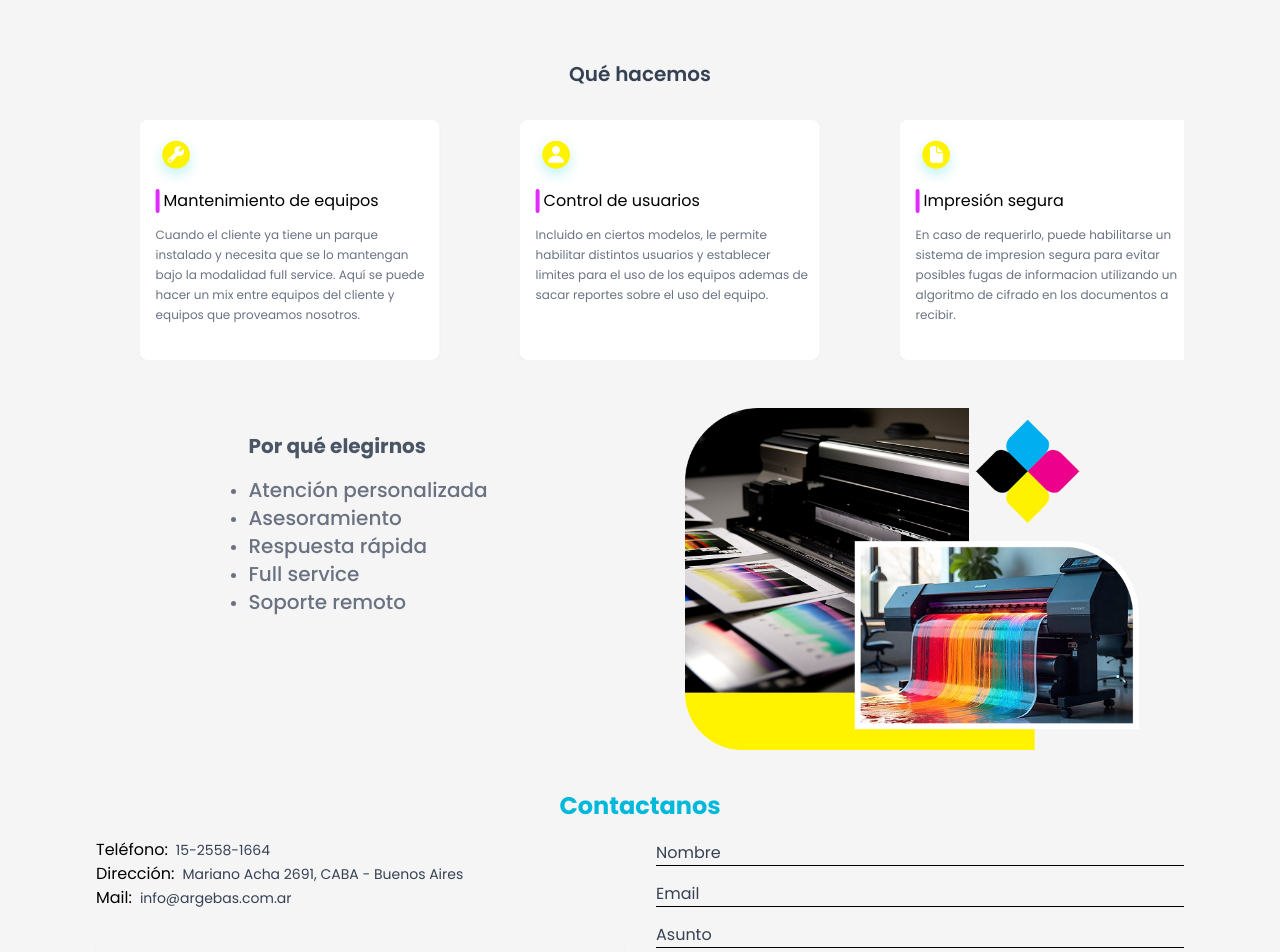
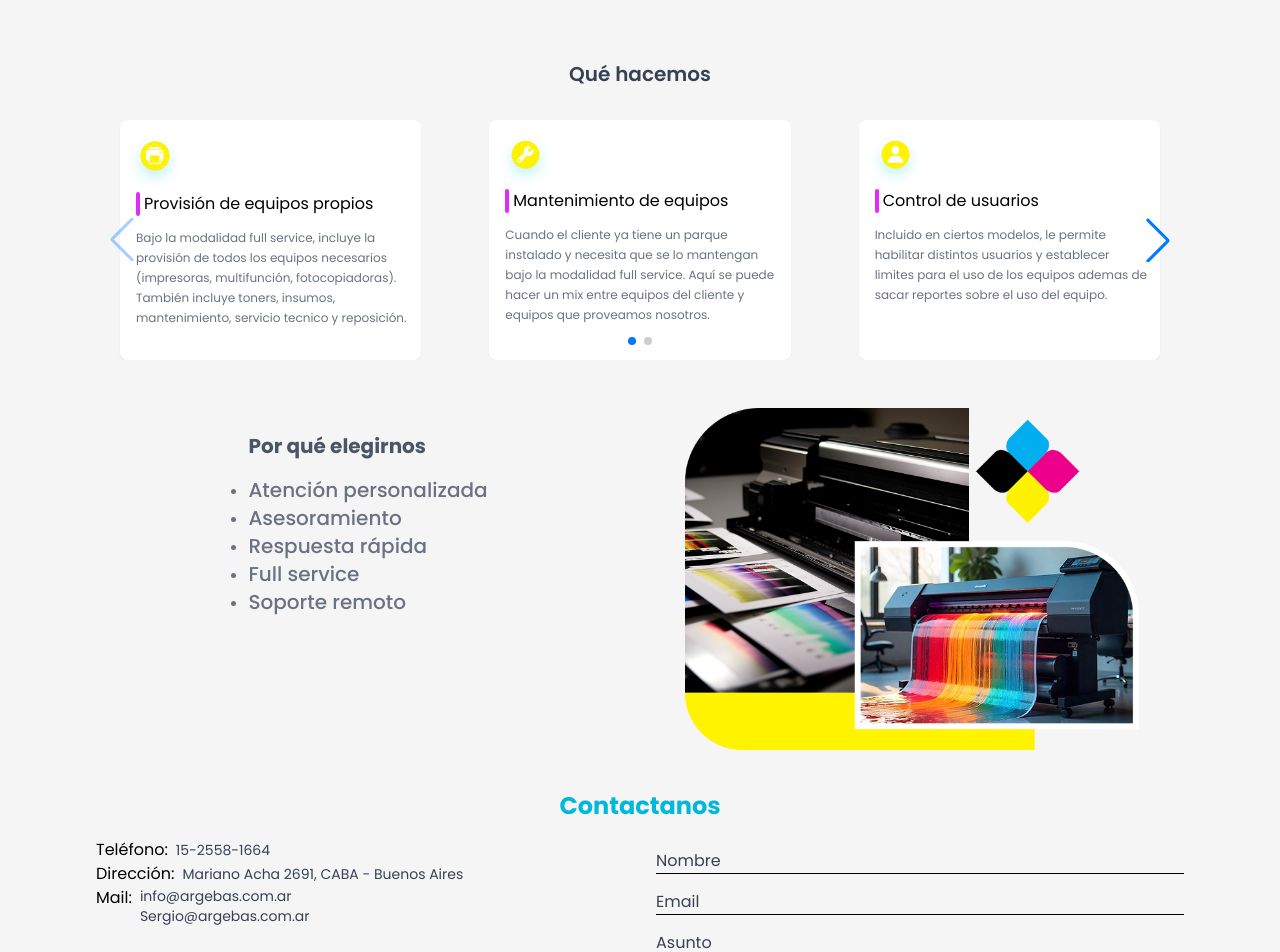
Before and after one commit to RenzoMarangon/Argebas, a React (Vite) app: page / in a window 1280 px wide. Shown: the part 1480-2432 px from the top of the page. Built offline with nearby package versions, Linux system fonts and the light colour scheme; grey boxes are pictures that could not be loaded.

Commit message:
Arreglo de estilos + SwiperTarget en About

```diff
--- a/index.html
+++ b/index.html
@@ -2,7 +2,7 @@
 <html lang="es" class="scroll-smooth">
   <head>
     <meta charset="UTF-8" />
-    <link rel="icon" type="image/svg+xml" href="/vite.svg" />
+    <link rel="icon" type="image/svg+xml" href="./src/Assets/images/g.png" />
     <meta name="viewport" content="width=device-width, initial-scale=1.0" />
     <title>Argebas - Alquiler de fotocopiadoras</title>
     <link rel="preconnect" href="https://fonts.googleapis.com" />
--- a/src/Assets/images/index.ts
+++ b/src/Assets/images/index.ts
@@ -4,5 +4,6 @@ import globalmind from "./globalmind.webp";
 import driplan from "./DRIPLAN.webp";
 import remax from "./REMAX.webp";
 import printerAbout from "./printer.png";
+import logotipe from "./g.png";
 
-export { comex, globalmind, driplan, remax, argebas, printerAbout };
+export { comex, globalmind, driplan, remax, argebas, printerAbout, logotipe };
--- a/src/Components/Card.tsx
+++ b/src/Components/Card.tsx
@@ -7,7 +7,7 @@ type CardProps = {
 
 const Card = ({ image, alt, title, description }: CardProps) => {
   return (
-    <article className="card relative bg-white shadow-xs rounded-lg overflow-hidden py-3 px-2 w-[300px] h-60">
+    <article className="card relative bg-white shadow-xs rounded-lg overflow-hidden py-3 px-2 w-full h-60">
       <img src={image} alt={alt} className="w-1/5" />
 
       <div className="card__body relative">
--- a/src/Components/ContactForm.tsx
+++ b/src/Components/ContactForm.tsx
@@ -37,7 +37,7 @@ export function ContactForm() {
   const onSubmit: SubmitHandler<FormValues> = async (data) => {
     setServerMsg(null);
 
-    // Si el bot completó el honeypot, cortamos silenciosamente.
+    // Si el bot completó el honeypot, cortamos.
     if (data["bot-field"]) return;
 
     const payload: Record<string, string> = {
--- a/src/Components/Container.tsx
+++ b/src/Components/Container.tsx
@@ -1,12 +1,15 @@
 type ContainerProps = {
-  children: React.ReactNode
-  className?: string
-}
+  children: React.ReactNode;
+  className?: string;
+};
 
-export default function Container({ children, className = "" }: ContainerProps) {
+export default function Container({
+  children,
+  className = "",
+}: ContainerProps) {
   return (
     <div className={`mx-auto max-w-6xl px-4 sm:px-6 lg:px-8 ${className}`}>
       {children}
     </div>
-  )
+  );
 }
--- a/src/Components/Footer.tsx
+++ b/src/Components/Footer.tsx
@@ -13,16 +13,19 @@ export const Footer = () => {
         />
 
         <div className="flex flex-col md:flex-row gap-4 justify-between w-1/2">
-          <p className="flex md:flex-col gap-2 items-center md:items-start">
+          <p className="flex flex-col gap-2 items-start">
             <span>Teléfono:</span>
-            <a href="tel:+541125581664" className="text-sm text-gray-700">
+            <a
+              href="https://wa.me/541125581664?text=Hola,%20quiero%20consultar%20por%20el%20servicio%20de%20fotocopiadoras"
+              target="_blank"
+              className="text-sm text-gray-700">
               <span className="text-sm text-gray-300">15-2558-1664</span>
             </a>
           </p>
 
           <p className="flex flex-col gap-2 items-start">
             <span>Dirección:</span>
-            <p className="text-sm text-gray-300 w-100 md:w-auto mb-4 md:mb-0">
+            <p className="text-sm text-gray-300  md:w-auto mb-4 md:mb-0">
               Mariano Acha 2691, CABA | Buenos Aires, Argentina.
             </p>
           </p>
@@ -38,12 +41,15 @@ export const Footer = () => {
               <img src={instagram} />
             </a>
 
-            <a href="mailto:info@argebas.com.ar">
+            <a
+              href="https://mail.google.com/mail/?view=cm&to=info@argebas.com.ar"
+              target="_blank"
+              rel="noopener noreferrer">
               <img src={mail} />
             </a>
 
             <a
-              href="https://wa.me/541112345678?text=Hola,%20quiero%20consultar%20por%20el%20servicio%20de%20fotocopiadoras"
+              href="https://wa.me/541125581664?text=Hola,%20quiero%20consultar%20por%20el%20servicio%20de%20fotocopiadoras"
               target="_blank"
               rel="noopener noreferrer">
               <img src={whatsapp} />
--- /dev/null
+++ b/src/Components/TargetSwiper.tsx
@@ -0,0 +1,39 @@
+import { Swiper, SwiperSlide } from "swiper/react";
+import { Navigation, Pagination, Scrollbar, A11y } from "swiper/modules";
+import "swiper/css";
+import "swiper/css/navigation";
+import "swiper/css/pagination";
+
+type CardsSwiperProps<T> = {
+  items: T[];
+  renderCard: (item: T) => React.ReactNode;
+  getKey?: (item: T, index: number) => React.Key;
+};
+
+export function TargetSwiper<T>({
+  items,
+  renderCard,
+  getKey,
+}: CardsSwiperProps<T>) {
+  return (
+    <Swiper
+      className="w-full relative px-16"
+      modules={[Navigation, Pagination]}
+      navigation
+      pagination={{ clickable: true }}
+      slidesPerView={"auto"}
+      breakpoints={{
+        256: { slidesPerView: 1, spaceBetween: 16 },
+        640: { slidesPerView: 2, spaceBetween: 16 },
+        1024: { slidesPerView: 3, spaceBetween: 20 },
+      }}>
+      {items.map((item, index) => (
+        <SwiperSlide
+          key={getKey?.(item, index) ?? index}
+          className=" relative px-6">
+          {renderCard(item)}
+        </SwiperSlide>
+      ))}
+    </Swiper>
+  );
+}
--- a/src/Sections/About.tsx
+++ b/src/Sections/About.tsx
@@ -4,6 +4,7 @@ import Card from "../Components/Card";
 import { archive, settings, profile, printer } from "../Assets/icons";
 import { printerAbout } from "../Assets/images";
 import { CardsSwiper } from "../Components/CardsSwiper";
+import { TargetSwiper } from "../Components/TargetSwiper";
 
 type Card = {
   image: string;
@@ -69,8 +70,8 @@ const About = () => {
           <h2 className="font-semibold text-xl text-center text-gray-700">
             Qué hacemos
           </h2>
-          <div className="mt-8 ">
-            <CardsSwiper
+          <div className="mt-8 mx-auto">
+            {/* <CardsSwiper
               items={cards}
               allowTouchMove={true}
               renderCard={(card) => (
@@ -81,7 +82,19 @@ const About = () => {
                   description={card.description}
                 />
               )}
-              getKey={(image) => image.alt}></CardsSwiper>
+              getKey={(image) => image.alt}></CardsSwiper> */}
+
+            <TargetSwiper
+              items={cards}
+              renderCard={(card) => (
+                <Card
+                  image={card.image}
+                  alt={card.alt}
+                  title={card.title}
+                  description={card.description}
+                />
+              )}
+              getKey={(image) => image.alt}></TargetSwiper>
           </div>
         </div>
 
--- a/src/Sections/Banner.tsx
+++ b/src/Sections/Banner.tsx
@@ -7,7 +7,7 @@ const Banner = () => {
       <div className="absolute inset-0 bg-[url('./Assets/images/banner.webp')] bg-cover bg-center -z-50" />
       <Container className="text-center text-white  ">
         <h3 className="mb-8 text-3xl font-medium">
-          10 años de experiencia nos avalan
+          +30 años de experiencia nos avalan
         </h3>
         <div className="flex justify-center gap-4">
           <a
@@ -16,7 +16,7 @@ const Banner = () => {
             Contactanos
           </a>
           <a
-            href="https://wa.me/541112345678?text=Hola,%20quiero%20consultar%20por%20el%20servicio%20de%20fotocopiadoras"
+            href="https://wa.me/541125581664?text=Hola,%20quiero%20consultar%20por%20el%20servicio%20de%20fotocopiadoras"
             target="_blank"
             rel="noopener noreferrer"
             className="text-cyan-600 border-2 border-cyan-600 rounded-md py-2 px-4 font-medium hover:bg-cyan-600 hover:text-white transition">
--- a/src/Sections/Contact.tsx
+++ b/src/Sections/Contact.tsx
@@ -16,7 +16,8 @@ const Contact = () => {
               <p className="flex gap-2 items-center">
                 <span>Teléfono:</span>
                 <a
-                  href="https://wa.me/541112345678?text=Hola,%20quiero%20consultar%20por%20el%20servicio%20de%20fotocopiadoras"
+                  href="https://wa.me/541125581664?text=Hola,%20quiero%20consultar%20por%20el%20servicio%20de%20fotocopiadoras"
+                  target="_blank"
                   className="text-sm text-gray-700">
                   15-2558-1664
                 </a>
@@ -29,9 +30,12 @@ const Contact = () => {
                 </p>
               </p>
 
-              <p className="flex gap-2 items-center">
+              <p className="flex gap-2 items-start">
                 <span>Mail:</span>
-                <p className="text-sm text-gray-700">info@argebas.com.ar</p>
+                <div className="flex flex-col">
+                  <p className="text-sm text-gray-700">info@argebas.com.ar</p>
+                  <p className="text-sm text-gray-700">Sergio@argebas.com.ar</p>
+                </div>
               </p>
             </div>
 
```
Also changed, not shown: src/Assets/images/g.png (added).
